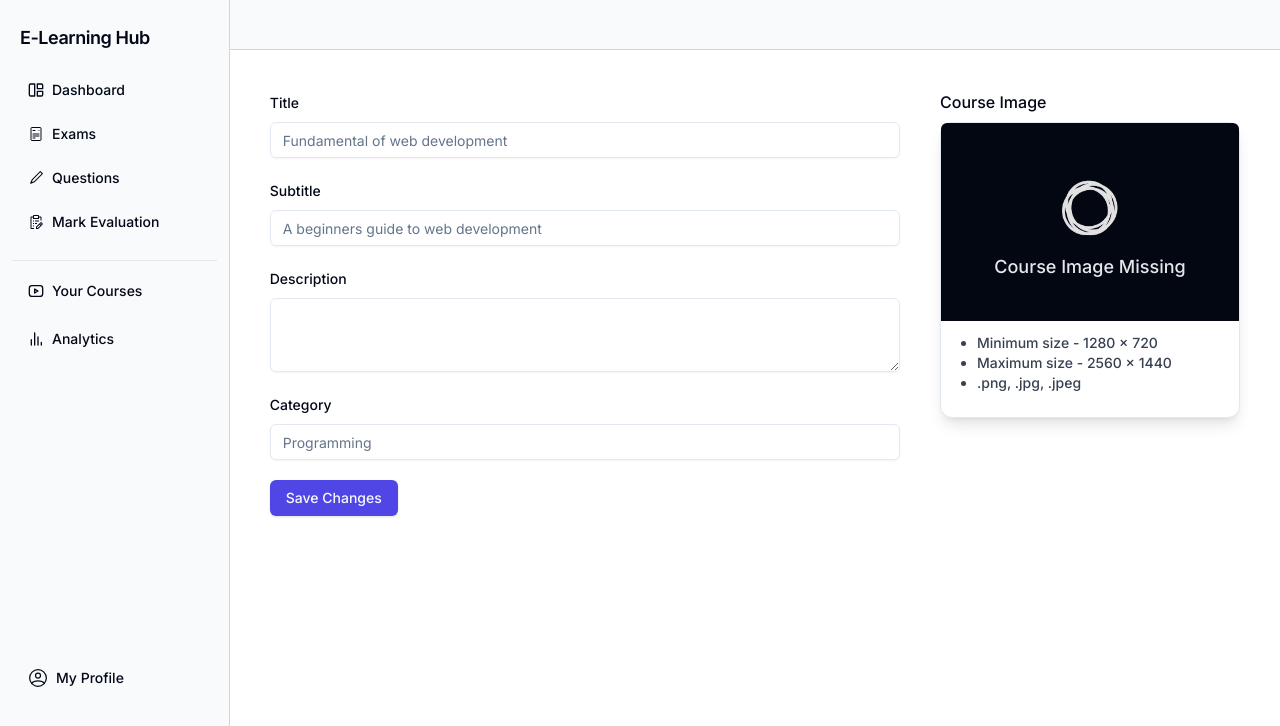
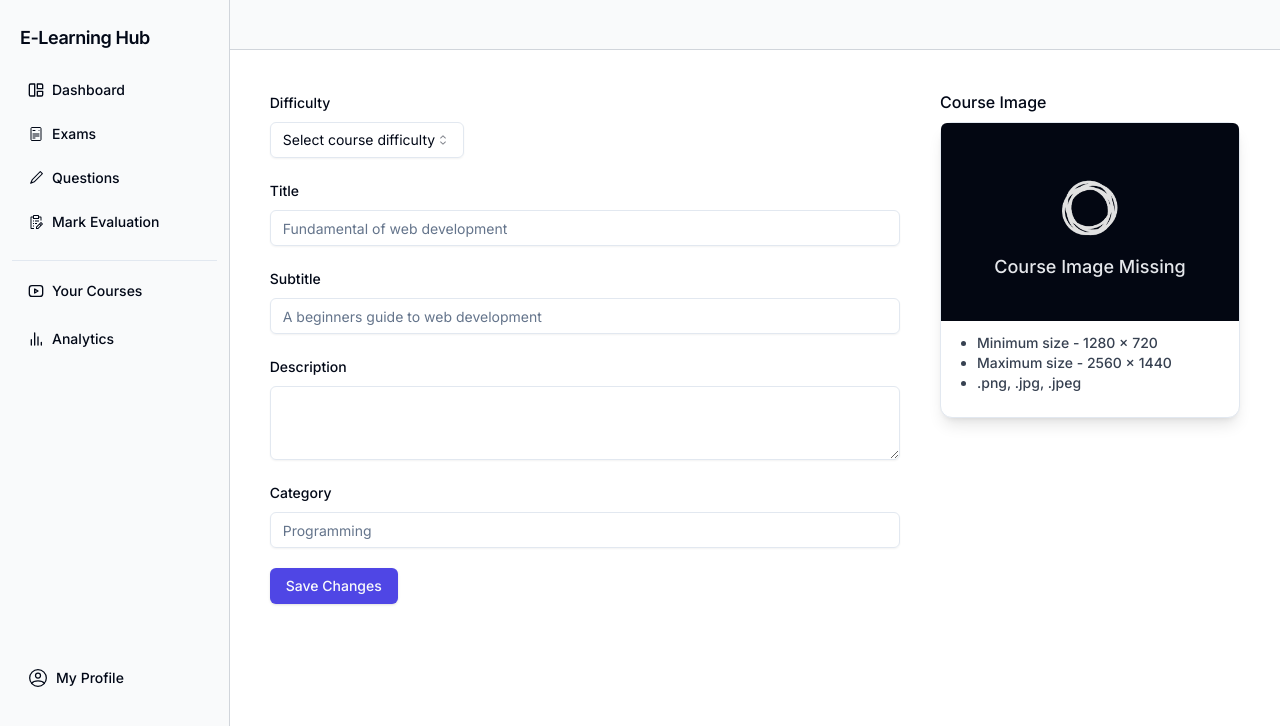
Before and after one commit to OPJU-Developers-Community/EduHub-assessment, a Next.js app: page /course-manager/new in a window 1280 px wide. Shown: the top 726 px of the page. Built offline with nearby package versions, Linux system fonts and the light colour scheme.

Commit message:
feat: create new course ui develop

```diff
--- a/src/templates/CreateNewCourseTemplate.jsx
+++ b/src/templates/CreateNewCourseTemplate.jsx
@@ -13,11 +13,19 @@ import {
 import { useForm } from "react-hook-form";
 import { Input } from "@/components/ui/input";
 import { Textarea } from "@/components/ui/textarea";
-import { Card, CardContent, CardHeader } from "@/components/ui/card";
+import { Card, CardContent } from "@/components/ui/card";
+import {
+  Select,
+  SelectContent,
+  SelectItem,
+  SelectTrigger,
+  SelectValue,
+} from "@/components/ui/select";
 
 const schema = yup.object({
   title: yup.string().required("Please add a course title"),
   category: yup.string().required("Please add a category"),
+  difficulty: yup.string().required("Please select course difficulty"),
 });
 
 const CreateNewCourseTemplate = () => {
@@ -28,6 +36,7 @@ const CreateNewCourseTemplate = () => {
       subtitle: "",
       description: "",
       category: "",
+      difficulty: "",
     },
   });
 
@@ -36,13 +45,39 @@ const CreateNewCourseTemplate = () => {
   };
 
   return (
-    <div className="flex flex-col-reverse lg:flex-row">
+    <div className="flex flex-col-reverse lg:flex-row mb-10">
       <div className="w-[95%] max-w-[800px] lg:mr-10">
         <Form {...form}>
           <form
             onSubmit={form.handleSubmit(handleSaveChanges)}
             className="space-y-5"
           >
+            <FormField
+              control={form.control}
+              name="difficulty"
+              render={({ field }) => (
+                <FormItem className="w-fit pr-2">
+                  <FormLabel>Difficulty</FormLabel>
+                  <Select
+                    onValueChange={field.onChange}
+                    defaultValue={field.value}
+                  >
+                    <FormControl>
+                      <SelectTrigger>
+                        <SelectValue placeholder="Select course difficulty" />
+                      </SelectTrigger>
+                    </FormControl>
+                    <SelectContent>
+                      <SelectItem value="beginner">Beginner</SelectItem>
+                      <SelectItem value="intermediate">Intermediate</SelectItem>
+                      <SelectItem value="advanced">Advanced</SelectItem>
+                    </SelectContent>
+                  </Select>
+                  <FormMessage />
+                </FormItem>
+              )}
+            />
+
             <FormField
               control={form.control}
               name="title"
```
